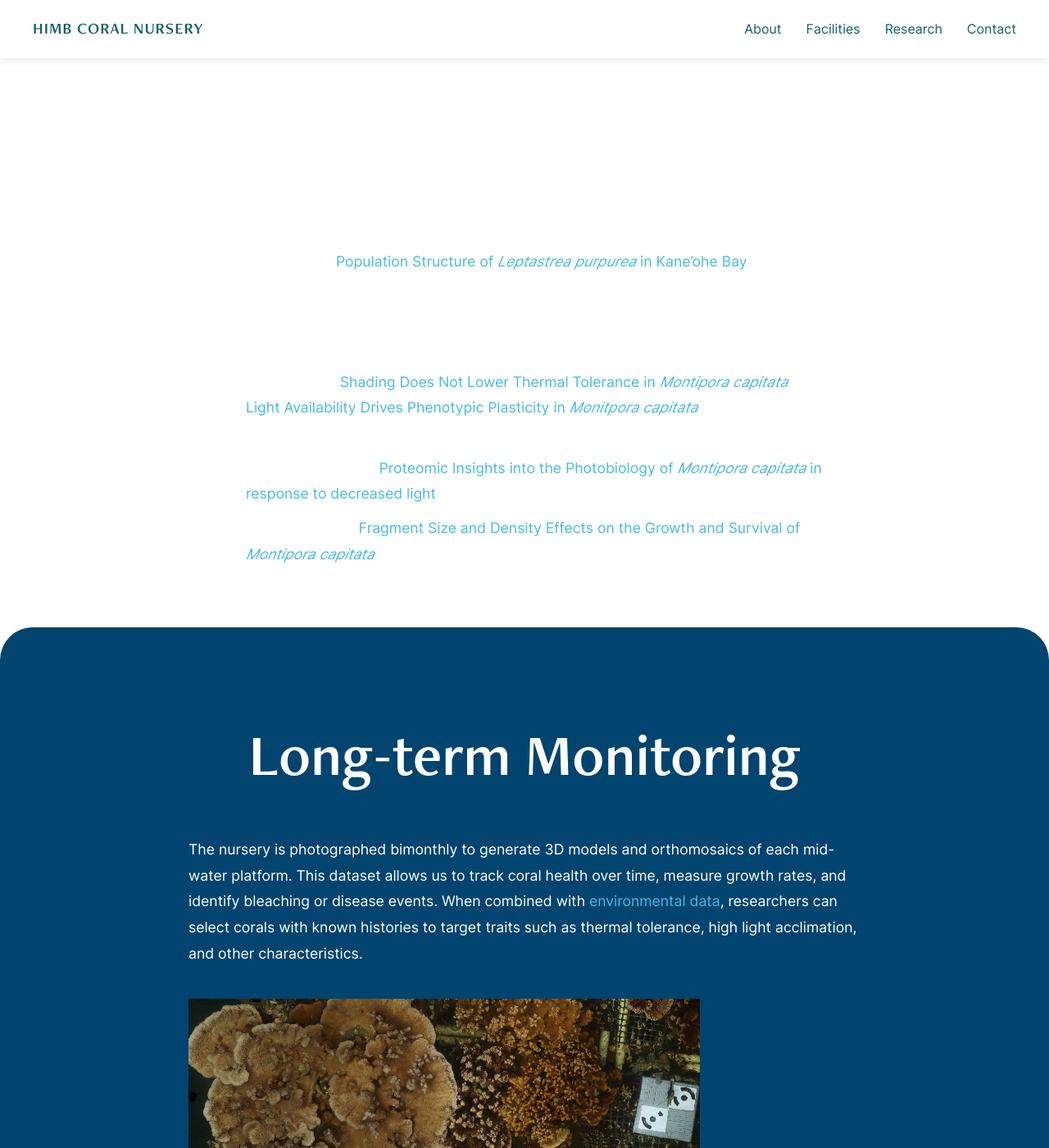
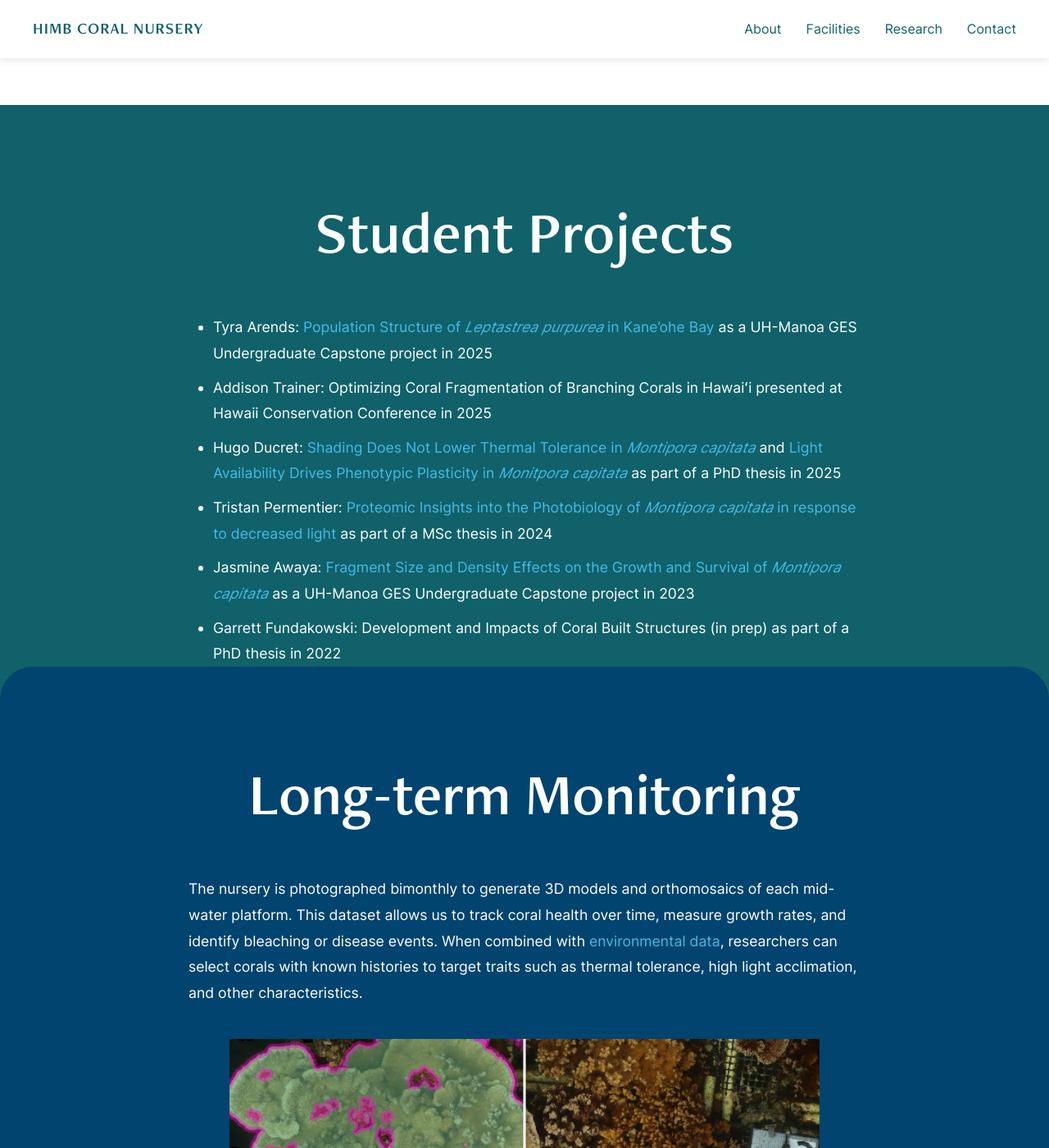
Before and after one commit to himb-coral-nursery/himb-coral-nursery.github.io, a Jekyll site: the page built from research.md, in a window 1280 px wide and 1400 px high. Shown: the whole window at 82% size. Built offline with Jekyll 4.4.1, drawn with Linux system fonts in a browser that asks for light colours.

Commit message:
Update style.css

```diff
--- a/assets/css/style.css
+++ b/assets/css/style.css
@@ -412,7 +412,14 @@
 
 /* Section 1: The Nursery - Patch Reef (default, no extra styling needed) */
 .section-nursery {
-  padding: 0;
+  background: #10616A;
+  padding: 80px 0;
+  width: 100vw;
+  position: relative;
+  left: 50%;
+  right: 50%;
+  margin-left: -50vw;
+  margin-right: -50vw;
 }
 
 /* Section 2: The Corals - Deep Ocean */
@@ -777,6 +784,109 @@
   color: #00446F !important;
 }
 
+/* Image slider for monitoring section */
+.image-slider-container {
+  max-width: 800px;
+  margin: 40px auto;
+}
+
+.image-slider {
+  position: relative;
+  width: 100%;
+  overflow: hidden;
+  user-select: none;
+}
+
+.slider-image-bottom,
+.slider-image-top {
+  width: 100%;
+  height: auto;
+  display: block;
+}
+
+.slider-overlay {
+  position: absolute;
+  top: 0;
+  left: 0;
+  width: 100%;
+  height: 100%;
+  clip-path: inset(0 50% 0 0);
+  pointer-events: none;
+}
+
+.slider-button-container {
+  position: absolute;
+  top: 0;
+  left: 0;
+  width: 100%;
+  height: 100%;
+}
+
+.slider-input {
+  position: absolute;
+  top: 0;
+  left: 0;
+  width: 100%;
+  height: 100%;
+  opacity: 0;
+  cursor: pointer;
+  z-index: 3;
+}
+
+.slider-button {
+  position: absolute;
+  top: 0;
+  left: 50%;
+  transform: translateX(-50%);
+  width: 50px;
+  height: 100%;
+  pointer-events: none;
+  z-index: 2;
+}
+
+.slider-line {
+  position: absolute;
+  left: 50%;
+  top: 0;
+  transform: translateX(-50%);
+  width: 3px;
+  height: 100%;
+  background: white;
+  box-shadow: 0 0 10px rgba(0,0,0,0.5);
+}
+
+.slider-line::before {
+  content: '';
+  position: absolute;
+  top: 50%;
+  left: 50%;
+  transform: translate(-50%, -50%);
+  width: 40px;
+  height: 40px;
+  background: white;
+  border-radius: 50%;
+  box-shadow: 0 0 10px rgba(0,0,0,0.3);
+}
+
+.slider-line::after {
+  content: '◀  ▶';
+  position: absolute;
+  top: 50%;
+  left: 50%;
+  transform: translate(-50%, -50%);
+  color: #333;
+  font-size: 12px;
+  letter-spacing: 2px;
+}
+
+.slider-caption {
+  text-align: center;
+  margin-top: 15px;
+  font-size: 0.9rem;
+  font-style: italic;
+  color: #333 !important; /* Dark for sandbar section */
+}
+
 /* Rounded tops for all colored sections (except first sections) */
 .section-corals,
 .section-equipment,
```
